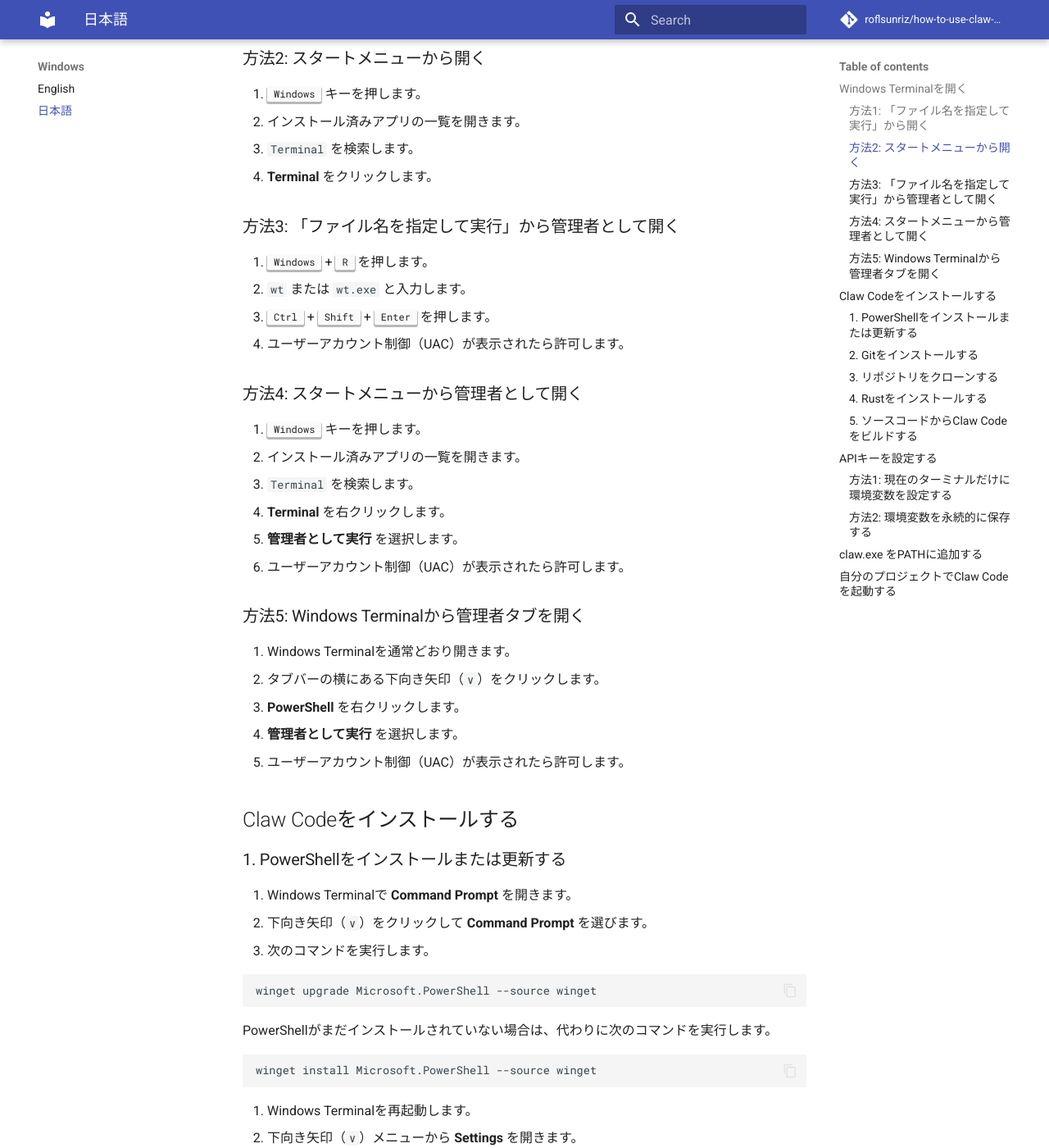
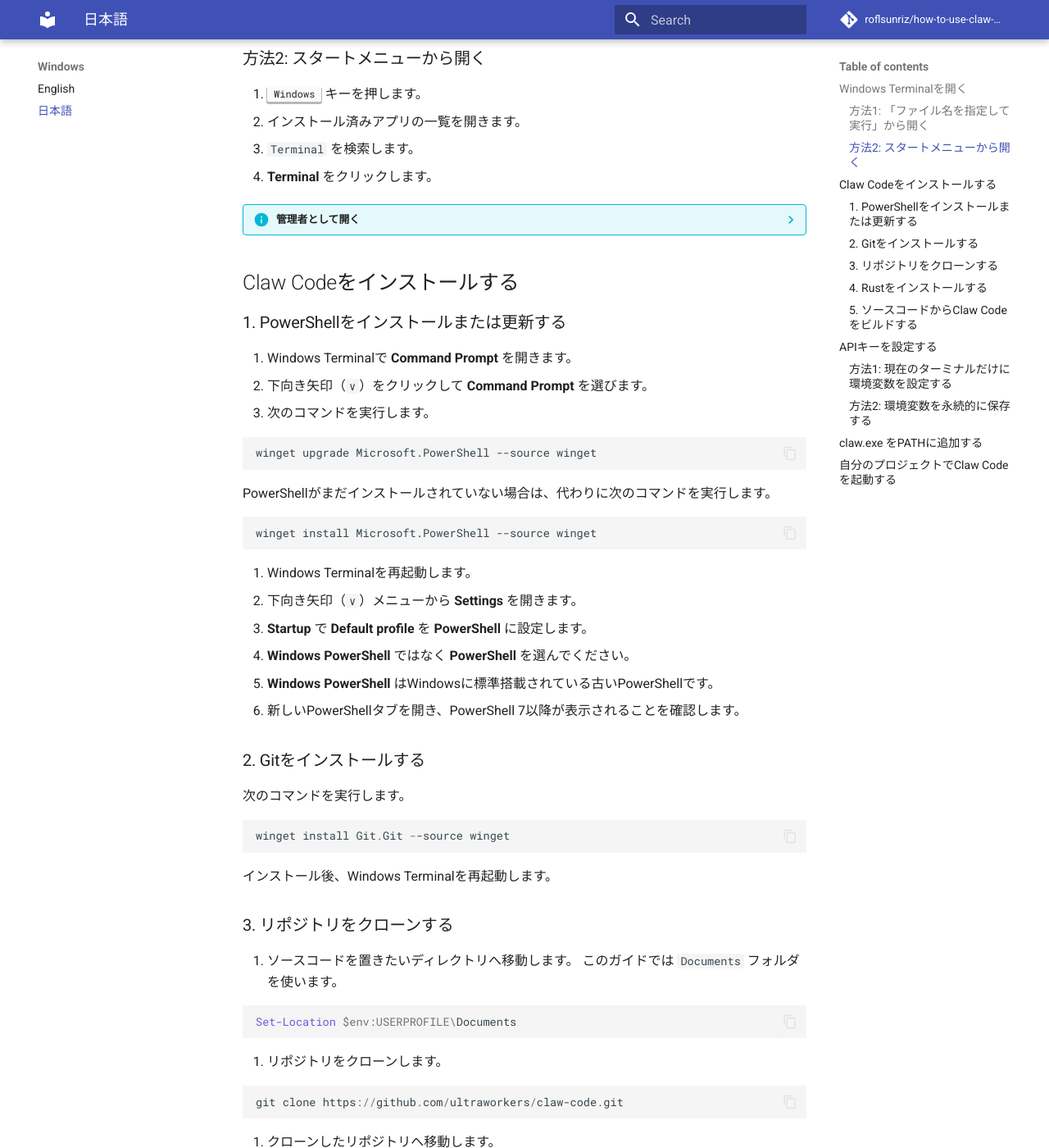
Before and after one commit to roflsunriz/how-to-use-claw-code, an MkDocs documentation site: the page built from docs/USAGE-ja-JP-win.md, in a window 1280 px wide and 1400 px high, scrolled down 542 px. Shown: the whole window at 82% size. Built offline with MkDocs 1.6.1 and Material for MkDocs 9.7.7, drawn with Linux system fonts in a browser that asks for light colours; comment, search, counter and statistics services are not loaded.

Commit message:
feat: Windows Terminalの管理者としての起動方法をAdmonitionsでCollapseにした

```diff
--- a/docs/USAGE-ja-JP-win.md
+++ b/docs/USAGE-ja-JP-win.md
@@ -20,29 +20,31 @@
 3. `Terminal` を検索します。
 4. **Terminal** をクリックします。
 
-### 方法3: 「ファイル名を指定して実行」から管理者として開く
+??? info "管理者として開く"
 
-1. <kbd>Windows</kbd> + <kbd>R</kbd> を押します。
-2. `wt` または `wt.exe` と入力します。
-3. <kbd>Ctrl</kbd> + <kbd>Shift</kbd> + <kbd>Enter</kbd> を押します。
-4. ユーザーアカウント制御（UAC）が表示されたら許可します。
+      方法3: 「ファイル名を指定して実行」から管理者として開く
 
-### 方法4: スタートメニューから管理者として開く
+      1. <kbd>Windows</kbd> + <kbd>R</kbd> を押します。
+      2. `wt` または `wt.exe` と入力します。
+      3. <kbd>Ctrl</kbd> + <kbd>Shift</kbd> + <kbd>Enter</kbd> を押します。
+      4. ユーザーアカウント制御（UAC）が表示されたら許可します。
 
-1. <kbd>Windows</kbd> キーを押します。
-2. インストール済みアプリの一覧を開きます。
-3. `Terminal` を検索します。
-4. **Terminal** を右クリックします。
-5. **管理者として実行** を選択します。
-6. ユーザーアカウント制御（UAC）が表示されたら許可します。
+      方法4: スタートメニューから管理者として開く
 
-### 方法5: Windows Terminalから管理者タブを開く
+      1. <kbd>Windows</kbd> キーを押します。
+      2. インストール済みアプリの一覧を開きます。
+      3. `Terminal` を検索します。
+      4. **Terminal** を右クリックします。
+      5. **管理者として実行** を選択します。
+      6. ユーザーアカウント制御（UAC）が表示されたら許可します。
 
-1. Windows Terminalを通常どおり開きます。
-2. タブバーの横にある下向き矢印（`∨`）をクリックします。
-3. **PowerShell** を右クリックします。
-4. **管理者として実行** を選択します。
-5. ユーザーアカウント制御（UAC）が表示されたら許可します。
+      方法5: Windows Terminalから管理者タブを開く
+
+      1. Windows Terminalを通常どおり開きます。
+      2. タブバーの横にある下向き矢印（`∨`）をクリックします。
+      3. **PowerShell** を右クリックします。
+      4. **管理者として実行** を選択します。
+      5. ユーザーアカウント制御（UAC）が表示されたら許可します。
 
 ## Claw Codeをインストールする
 
```
Also changed, not shown: docs/USAGE-en-US-win.md (+20 -18 lines).
